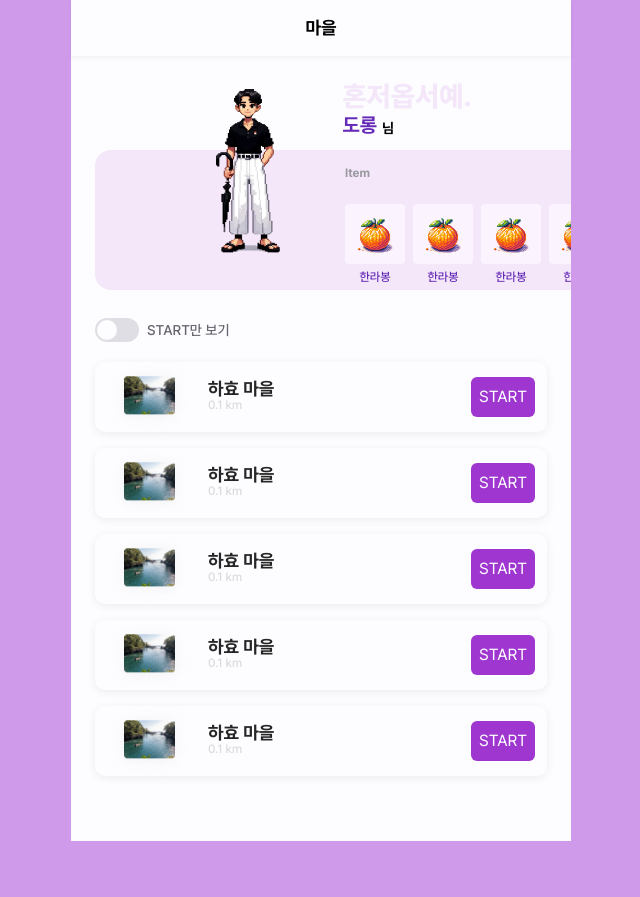
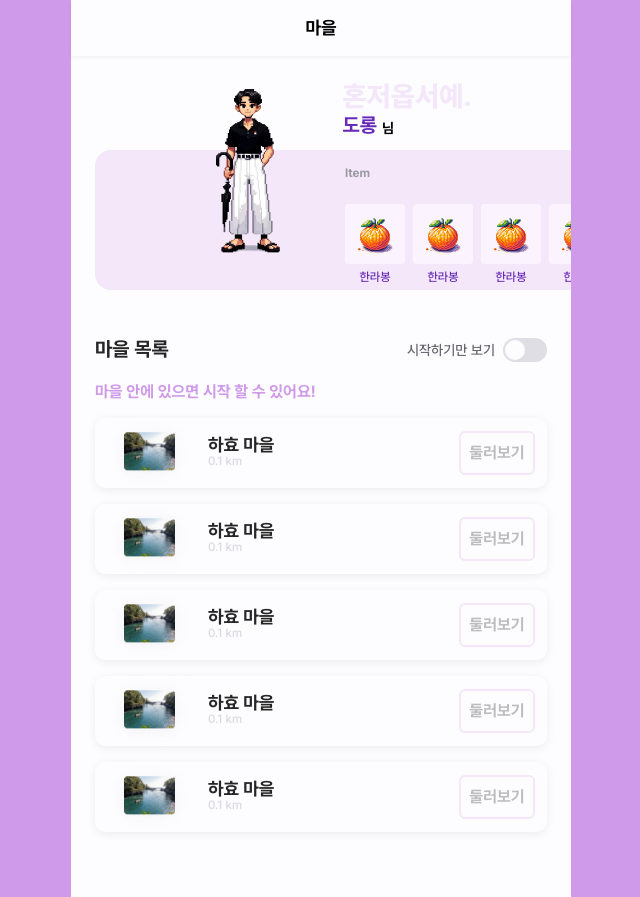
Before and after one commit to dorongee/frontend, a Next.js app in the folder frontend/: page /tour in a window 1280 px wide. Shown: the whole page, without its empty margins (319-959 px from the left). Before the commit the page ends 841 px from the top, so only its background shows below. Built offline with nearby package versions, Linux system fonts and the light colour scheme.

Commit message:
feat: 시작하기 버튼 UI 구현

```diff
--- a/frontend/src/app/tour/page.tsx
+++ b/frontend/src/app/tour/page.tsx
@@ -1,9 +1,9 @@
 'use client';
 
 import Image from 'next/image';
-import VilligeCard from '../../components/VilligeCard';
-import UserItemList from '../../components/UserItem';
-import { useState } from 'react';
+import VilligeCard from '../../components/tour/VilligeCard';
+import UserItemList from '../../components/tour/UserItem';
+import { useEffect, useState } from 'react';
 
 const MOCK_ITEMS = [
   { name: '한라봉', image: '/images/item-0.png' },
@@ -20,6 +20,7 @@ export default function Tour() {
     ? '/images/toggle-on.svg'
     : '/images/toggle-off.svg';
   const userName = '도롱';
+
   return (
     <section className="relative flex flex-col w-full grow bg-dorong-white pb-[65px] min-h-screen">
       <div className="w-full flex justify-center items-center h-[56px] shadow-[0_2px_4px_0px_rgba(0,0,0,0.05)]">
@@ -64,16 +65,24 @@ export default function Tour() {
         </div>
       </div>
 
-      <div className="px-[24px] mt-[28px] mb-[20px] w-full flex gap-[8px] items-center">
-        <button onClick={() => setToggleStart((prev) => !prev)}>
-          <Image src={toggleImgUrl} alt="toggle-off" width={44} height={24} />
-        </button>
+      <div className="flex justify-between px-[24px] w-full items-center mb-[20px] mt-[48px]">
+        <span className="text-dorong-black text-[20px] font-bold leading-[23.6px]">
+          마을 목록
+        </span>
 
-        <p className="text-[14px] font-medium leading-[18.2px] text-dorong-gray-7">
-          START만 보기
-        </p>
+        <div className="flex gap-[8px] items-center">
+          <p className="text-[14px] font-medium leading-[18.2px] text-dorong-gray-7">
+            시작하기만 보기
+          </p>
+          <button onClick={() => setToggleStart((prev) => !prev)}>
+            <Image src={toggleImgUrl} alt="toggle-off" width={44} height={24} />
+          </button>
+        </div>
       </div>
 
+      <h4 className="text-dorong-primary-light text-[16px] font-bold leading-[20px] flex px-[24px] mb-[16px]">
+        마을 안에 있으면 시작 할 수 있어요!
+      </h4>
       <div className="flex flex-col gap-[16px] px-[24px]">
         {[1, 2, 3, 4, 5].map((_, index) => (
           <VilligeCard key={index} />
--- a/frontend/src/components/Button.tsx
+++ b/frontend/src/components/Button.tsx
@@ -8,7 +8,7 @@ function Button({ isAvailable, children, className, onClick }: ButtonProps) {
     : 'bg-dorong-gray-0';
   return (
     <button
-      className={`flex items-center justify-center w-full h-full rounded-md ${bgTextColor} text-dorong-white ${className}`}
+      className={`flex items-center justify-center w-full h-full rounded-md font-bold ${bgTextColor} ${className}`}
     >
       {children}
     </button>
--- /dev/null
+++ b/frontend/src/components/tour/StartButton.tsx
@@ -0,0 +1,29 @@
+import { type } from 'os';
+import Button from '../Button';
+
+function StartButton({ type }: { type: 'start' | 'complete' | 'check' }) {
+  const className = {
+    start: 'bg-dorong-primary-main text-dorong-white',
+    complete: 'bg-dorong-gray-5 text-dorong-white',
+    check:
+      'bg-dorong-white text-dorong-gray-5 border-dorong-primary-lightlight border-[2px]',
+  };
+  const text = {
+    start: '시작하기',
+    complete: '완료',
+    check: '둘러보기',
+  };
+
+  return (
+    <div className="w-[76px] py-[16px]">
+      <Button
+        isAvailable={type !== 'complete'}
+        className={`flex items-center justify-center p-[8px] ${className[type]} bg-dorong-primary-main`}
+      >
+        {text[type]}
+      </Button>
+    </div>
+  );
+}
+
+export default StartButton;
--- a/frontend/src/components/UserItem.tsx
+++ b/frontend/src/components/tour/UserItem.tsx
@@ -1,5 +1,5 @@
 import Image from 'next/image';
-import Button from './Button';
+import Button from '../Button';
 import { useState } from 'react';
 
 interface Item {
--- a/frontend/src/components/VilligeCard.tsx
+++ b/frontend/src/components/tour/VilligeCard.tsx
@@ -1,10 +1,10 @@
 import Image from 'next/image';
-import Button from './Button';
+import StartButton from './StartButton';
 
 function VilligeCard() {
   return (
     <div className="flex px-[12px] justify-between gap-4 items-center h-[70px] bg-dorong-white rounded-[10px] shadow-[0_2px_10px_0px_rgba(0,0,0,0.07)]">
-      <div className="flex gap-[16px] w-full">
+      <div className="flex gap-[16px]">
         <Image
           src="/images/villige.png"
           alt="arrow-left"
@@ -20,14 +20,7 @@ function VilligeCard() {
           </p>
         </div>
       </div>
-      <div className=" w-[74px] py-[16px]">
-        <Button
-          isAvailable={true}
-          className="flex items-center justify-center p-[8px]"
-        >
-          START
-        </Button>
-      </div>
+      <StartButton type="check" />
     </div>
   );
 }
```
